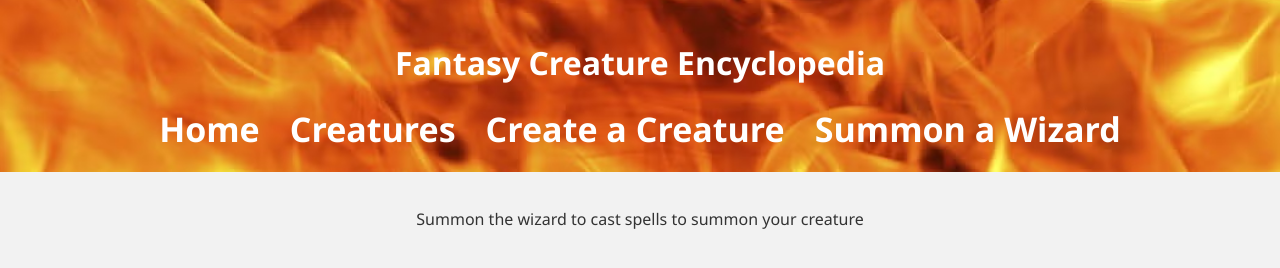
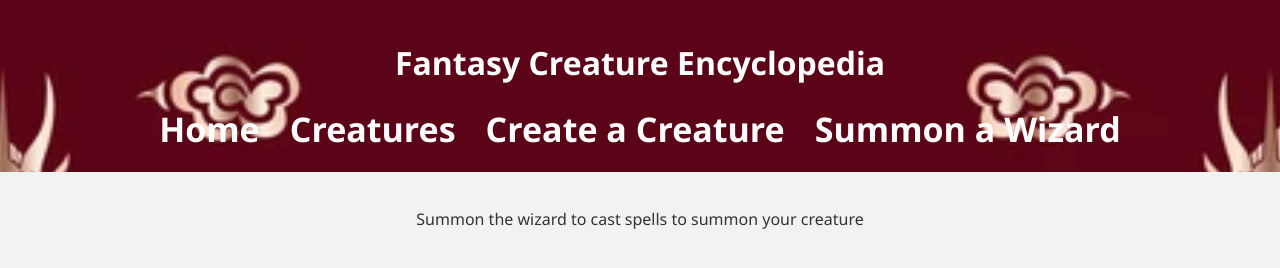
Before and after one commit to victoryy12/fantasycreature, a plain HTML site: page index.html in a window 1280 px wide. Drawn offline with Linux system fonts and the light colour scheme.

Commit message:
dragon image

```diff
--- a/index.css
+++ b/index.css
@@ -17,7 +17,7 @@ header {
     color: white;
     padding: 20px;
     text-align: center;
-    background-image: url('Fire.avif'); /* Replace with your image path */
+    background-image: url('dragon-banner-gold-on-red-260nw-1973858180.webp'); /* if you have a better header picture replace */
     background-size: cover; /* Makes image cover entire viewport */
     background-position: center; /* Centers the image */
     background-repeat: no-repeat; /* Prevents image from repeating */
```
Also changed, not shown: Fire.avif (deleted), dragon-banner-gold-on-red-260nw-1973858180.webp (added).
